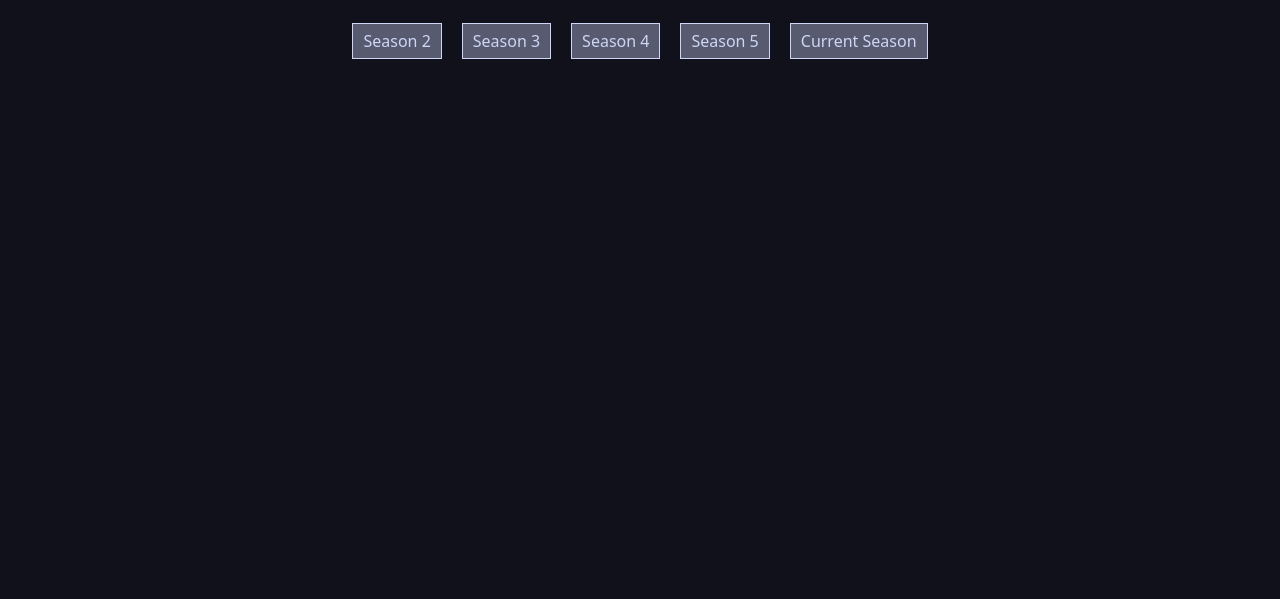
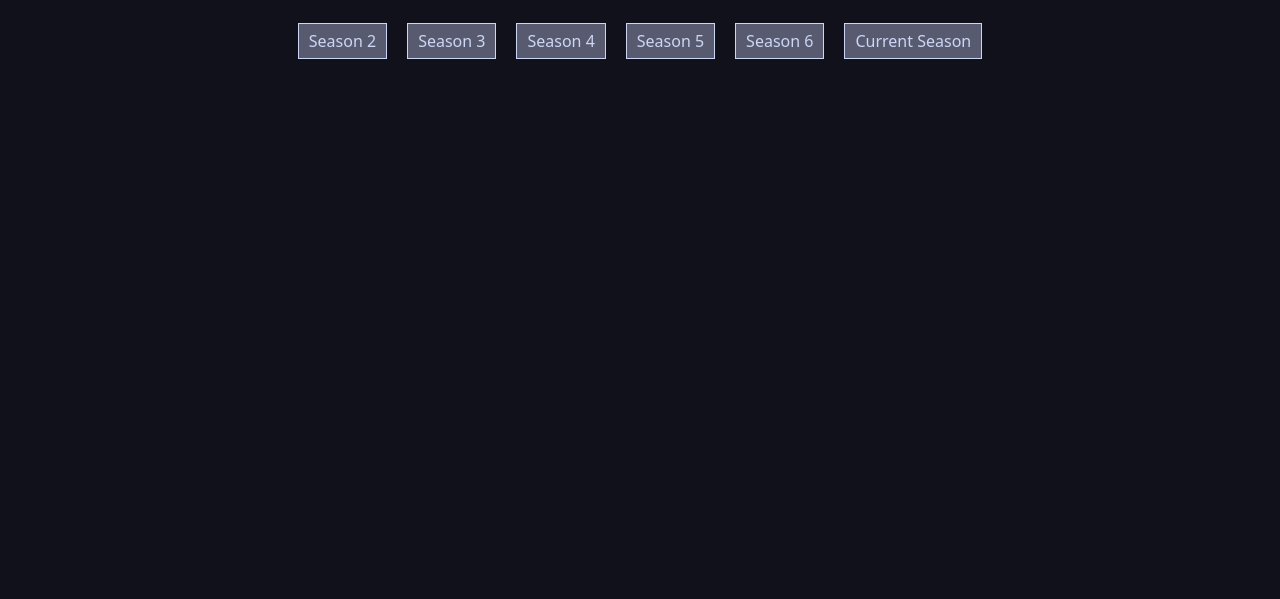
Before and after one commit to TerrashiftNET/terrashift-net, an Astro site: page /gallery in a window 1280 px wide. Shown: the part 201-800 px from the top of the page. Built offline with nearby package versions, Linux system fonts and the light colour scheme; Astro itself is replaced by a stand-in of ours.

Commit message:
add season 6 to gallery links

```diff
--- a/src/components/Gallery-Links.astro
+++ b/src/components/Gallery-Links.astro
@@ -3,6 +3,7 @@
   <a href="/gallery/s3">Season 3</a>
   <a href="/gallery/s4">Season 4</a>
   <a href="/gallery/s5">Season 5</a>
+  <a href="/gallery/s6">Season 6</a>
   <a href="/gallery">Current Season</a>
 </div>
 
```
